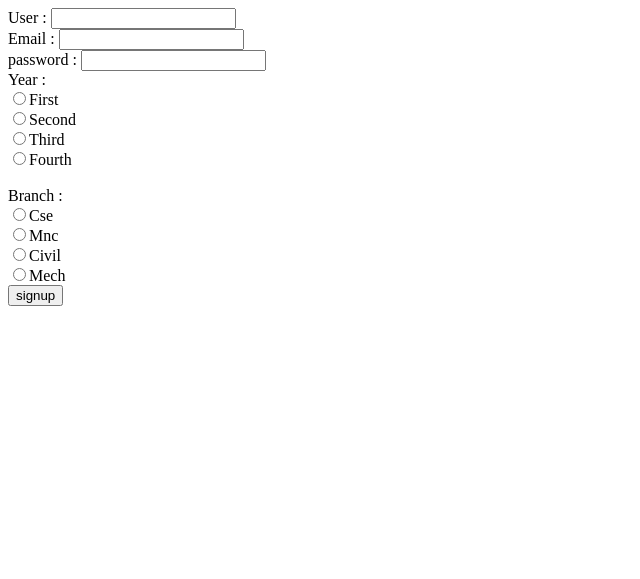
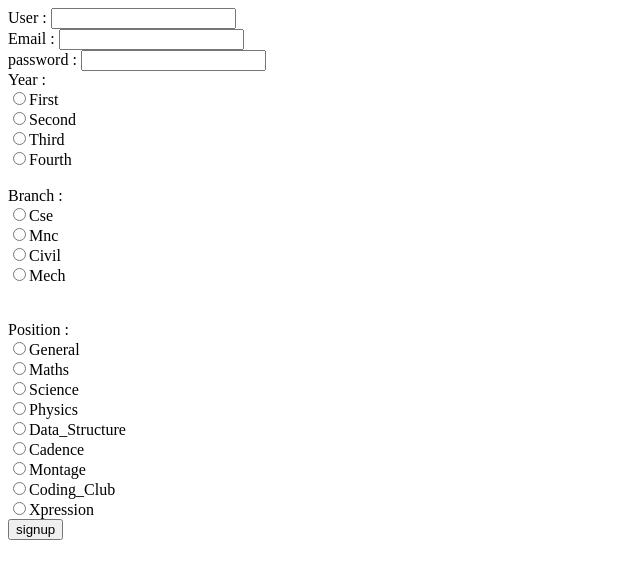
Before and after one commit to hg786km/elearning_kameng, a Django app: page //signup in a window 1280 px wide. Shown: the top 579 px of the page, without its empty margins (0-640 px from the left). Run offline with Django 3.2, Linux system fonts and the light colour scheme.

Commit message:
Update signup.html

```diff
--- a/E_Learning/accounts/templates/accounts/signup.html
+++ b/E_Learning/accounts/templates/accounts/signup.html
@@ -35,7 +35,19 @@
     <input type="radio" name="branch" value="cse" />Cse<br>
     <input type="radio" name="branch" value="mnc" />Mnc<br>
     <input type="radio" name="branch" value="civil" />Civil<br>
-    <input type="radio" name="branch" value="mech" />Mech<br>
+    <input type="radio" name="branch" value="mech" />Mech<br><br><br>
+
+    Position :<br>
+    <input type="radio" name="admin" value="General" />General<br>
+    <input type="radio" name="admin" value="Maths" />Maths<br>
+    <input type="radio" name="admin" value="Science" />Science<br>
+    <input type="radio" name="admin" value="Physics" />Physics<br>
+    <input type="radio" name="admin" value="Data_Structure" />Data_Structure<br>
+    <input type="radio" name="admin" value="Cadence" />Cadence<br>
+    <input type="radio" name="admin" value="Montage" />Montage<br>
+    <input type="radio" name="admin" value="Coding_Club" />Coding_Club<br>
+    <input type="radio" name="admin" value="Xpression" />Xpression<br>
+
 
 
     <input type="submit" value="signup">
```
